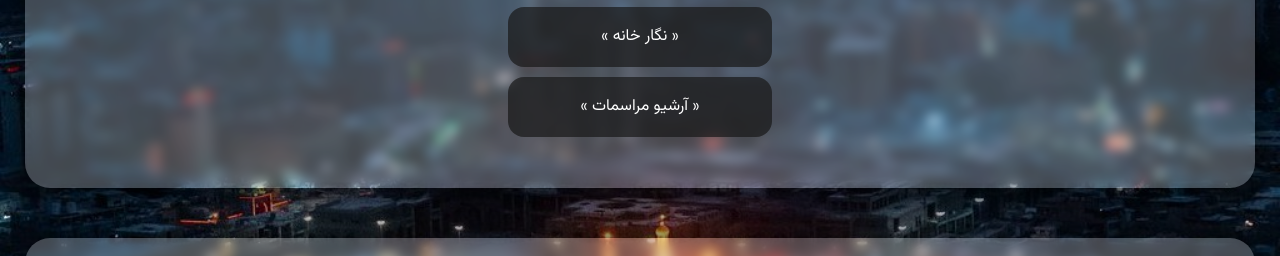
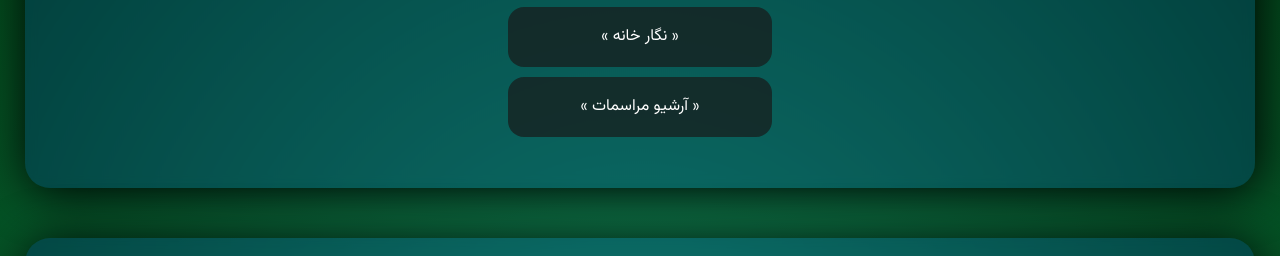
Before and after one commit to masjed-iut/masjed-iut.github.io, a plain HTML site: page links/index.html in a window 1280 px wide. Shown: the part 248-504 px from the top of the page. Drawn offline with nearby package versions, Linux system fonts and the light colour scheme.

Commit message:
Update style.css

```diff
--- a/Assets/Css/style.css
+++ b/Assets/Css/style.css
@@ -1,12 +1,16 @@
 body {
   /* height: 100vh; */
   /* padding: 15px; */
-  font-family: "Vazirmatn", sans-serif;
+  font-family: "Vazirmatn", sans-serif, system-ui, -apple-system,
+    BlinkMacSystemFont, "Segoe UI", Roboto, Oxygen, Ubuntu, Cantarell,
+    "Open Sans", "Helvetica Neue", sans-serif;
 
-  background-image: url(../Backgrounds/Karbala-2.jpg);
-  background-repeat: no-repeat;
-  background-size: cover;
-  background-position: -25vw 0;
+  background: rgb(18, 139, 91);
+  background: radial-gradient(
+    circle,
+    rgba(18, 139, 91, 1) 0%,
+    rgba(0, 61, 17, 1) 100%
+  );
 }
 
 .flex-center {
@@ -22,7 +26,7 @@ body {
 
 .box {
   box-sizing: border-box;
-  background: rgba(255, 255, 255, 0.25);
+  background: rgba(0, 40, 160, 0.25);
   box-shadow: 3px 5px 50px rgba(0, 0, 0, 1);
 
   backdrop-filter: blur(6px);
```
